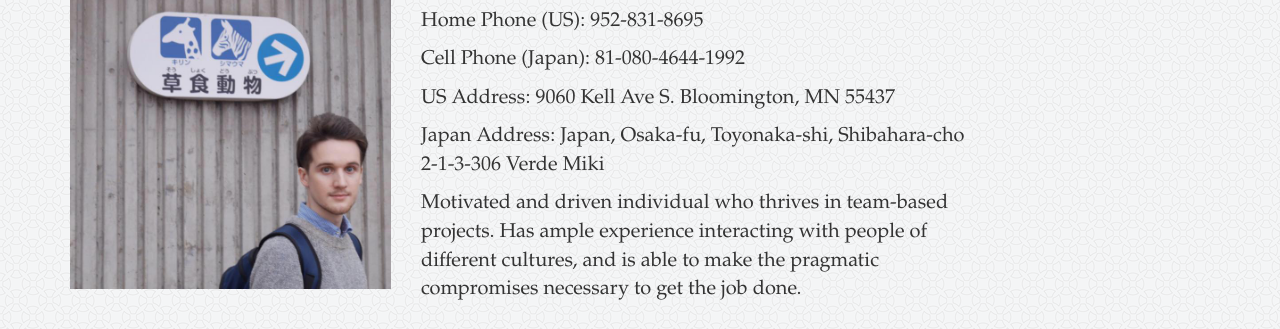
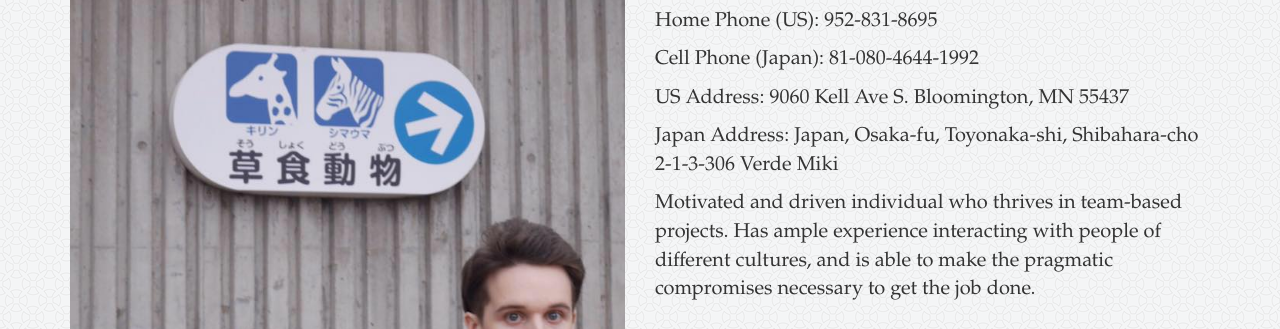
Before and after one commit to shanchan/shanchan.github.io, a plain HTML site: page index.html in a window 1280 px wide. Shown: the part 133-462 px from the top of the page. Drawn offline with nearby package versions, Linux system fonts and the light colour scheme.

Commit message:
Update main.css

```diff
--- a/main.css
+++ b/main.css
@@ -34,8 +34,8 @@ padding-top: 10px;
 }
 
 #imgresize {
-  max-width: 30%;
-  max-height: 30%;
+  max-width: 50%;
+  max-height: 50%;
   display: inline;
 }
 
```
